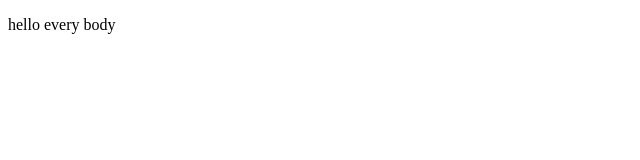
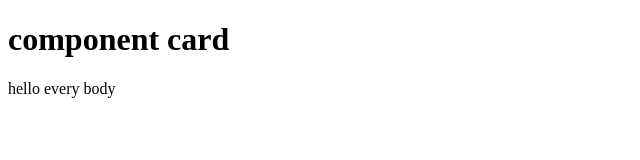
Before and after one commit to sahar-shakibafard/effective-waddle, a plain HTML site: page index.html in a window 1280 px wide. Shown: the whole page, without its empty margins (0-640 px from the left). Drawn offline with Linux system fonts and the light colour scheme.

Commit message:
h1 element added

```diff
--- a/index.html
+++ b/index.html
@@ -5,6 +5,7 @@
     <link rel="stylesheets" href="" />
   </head>
   <body>
+    <h1>component card</h1>
     <p>hello every body</p>
   </body>
 </HTML>
```
